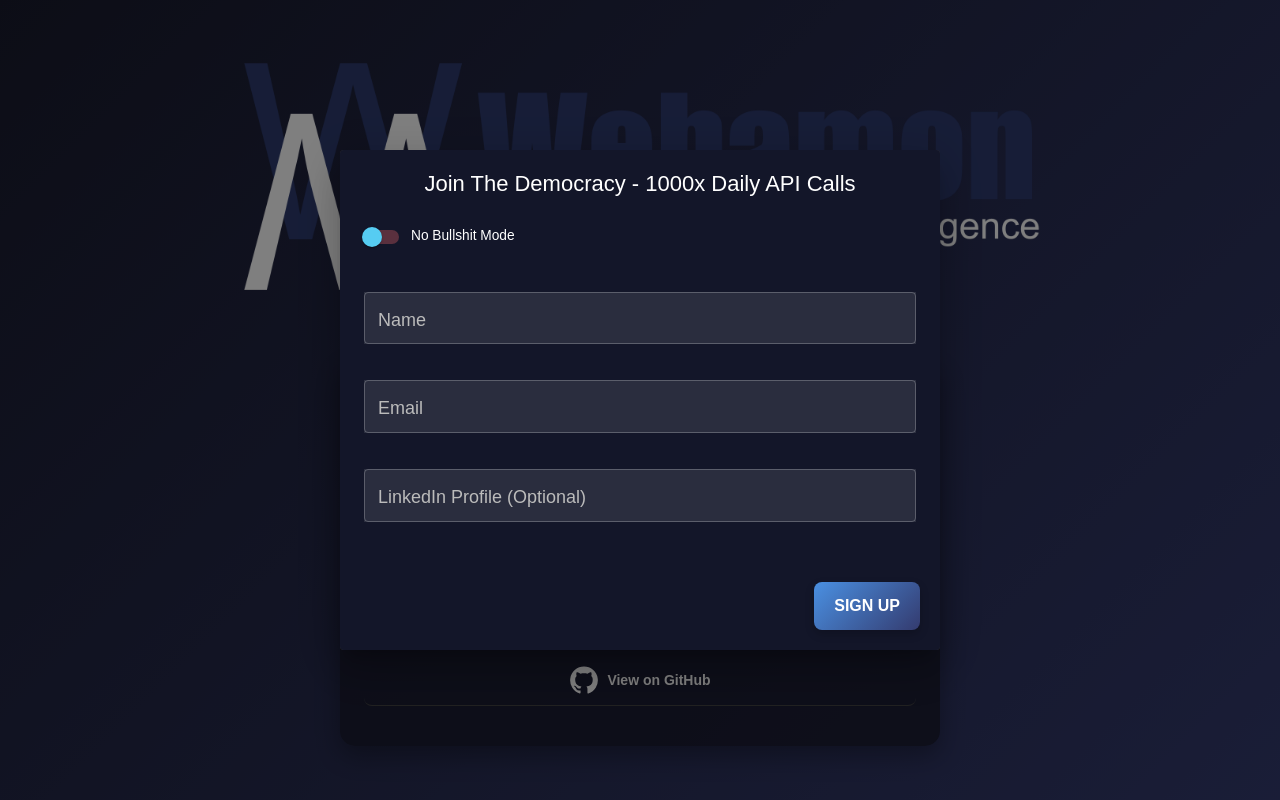
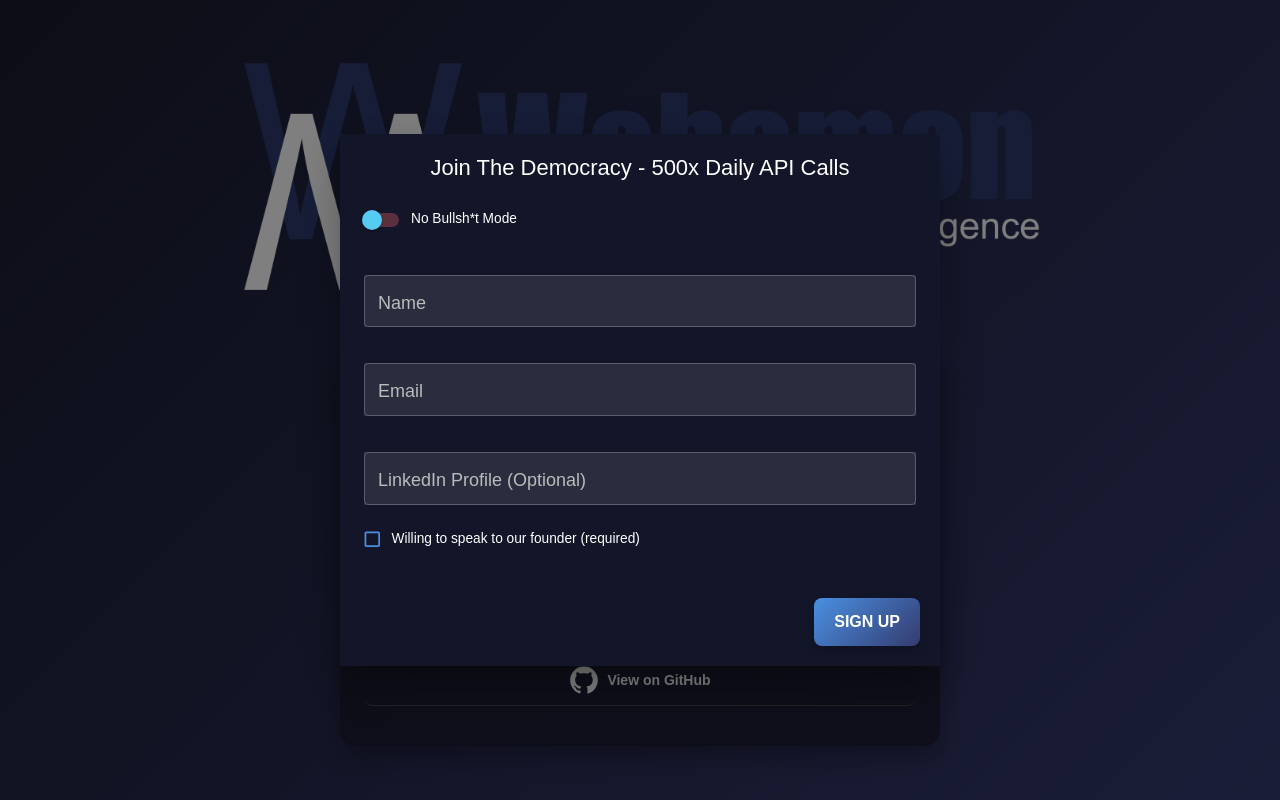
Before and after one commit to webamon-org/Democracy, a React (Create React App) app in the folder Console/: page /login in a window 1280 px wide. Both pictures are taken after a click on the button "SIGN UP". Built offline with nearby package versions, Linux system fonts and the light colour scheme.

Commit message:
signup editng

```diff
--- a/Console/src/scenes/login/index.js
+++ b/Console/src/scenes/login/index.js
@@ -1,5 +1,5 @@
 import React, { useState } from 'react';
-import { Button, TextField, Container, Typography, Dialog, DialogTitle, DialogContent, DialogActions, Switch, FormControlLabel } from '@mui/material';
+import { Button, TextField, Container, Typography, Dialog, DialogTitle, DialogContent, DialogActions, Switch, FormControlLabel, Checkbox } from '@mui/material';
 import GitHubIcon from '@mui/icons-material/GitHub';
 import { useNavigate } from 'react-router-dom';
 import axios from 'axios';
@@ -14,6 +14,7 @@ const AuthenticationPage = () => {
     const [loading, setLoading] = useState(false);
     const [signUpData, setSignUpData] = useState({ name: '', email: '', linkedin: '' });
     const [noBullshitMode, setNoBullshitMode] = useState(false); // Toggle state for No Bullshit mode
+    const [willingToSpeak, setWillingToSpeak] = useState(false); // State for the checkbox
 
     const navigate = useNavigate();
     const { setApiKey } = useAuth();
@@ -32,7 +33,7 @@ const AuthenticationPage = () => {
 
     const handleSignUp = async () => {
         if (!signUpData.name || !signUpData.email) {
-            setMessage('All fields are required.');
+            setMessage('Full name & email');
             return;
         }
 
@@ -51,6 +52,7 @@ const AuthenticationPage = () => {
                 setOpenSignUpDialog(false);
                 // Reset the form data after successful sign-up
                 setSignUpData({ name: '', email: '', linkedin: '' });
+                setWillingToSpeak(false); // Reset the checkbox
             }
         } catch (error) {
             setMessage(`Sign-up failed: ${error.response ? error.response.data.message : error.message}`);
@@ -65,6 +67,7 @@ const AuthenticationPage = () => {
         setSignUpData({ name: '', email: '', linkedin: '' });
         setMessage(''); // Clear any error or success message
         setNoBullshitMode(false); // Reset the toggle when closing
+        setWillingToSpeak(false); // Reset the checkbox
     };
 
     const handleNoBullshitToggle = (event) => {
@@ -147,11 +150,10 @@ const AuthenticationPage = () => {
                 </Button>
             </Container>
 
-            {/* Sign Up Dialog with No Bullshit Mode Toggle */}
+            {/* Sign Up Dialog with No Bulls**t Mode Toggle */}
             <Dialog open={openSignUpDialog} onClose={handleSignUpDialogClose}>
-  {/* Title */}
                 <DialogTitle style={{ backgroundColor: '#131629', color: '#fff', textAlign: 'center', fontSize: '22px' }}>
-    Join The Democracy - 1000x Daily API Calls
+                    Join The Democracy - 500x Daily API Calls
                 </DialogTitle>
 
                 <DialogContent style={{ backgroundColor: '#131629', color: '#fff' }}>
@@ -178,7 +180,7 @@ const AuthenticationPage = () => {
                                 }}
                             />
                         }
-      label="No Bullshit Mode"
+                        label="No Bullsh*t Mode"
                         style={{ marginBottom: '20px', color: '#fff'}}
                     />
 
@@ -215,7 +217,20 @@ const AuthenticationPage = () => {
                         onChange={(e) => setSignUpData({ ...signUpData, linkedin: e.target.value })}
                         InputLabelProps={{ style: { color: '#bbb', fontSize: "18px" } }}
                         InputProps={{ style: { color: '#fff' } }}
-      style={{ marginBottom: '20px', backgroundColor: '#2a2d3e' }}
+                        style={{ marginBottom: '10px', backgroundColor: '#2a2d3e' }}
+                    />
+
+                    {/* Willing to Speak to Founder Checkbox */}
+                    <FormControlLabel
+                        control={
+                            <Checkbox
+                                checked={willingToSpeak}
+                                onChange={(e) => setWillingToSpeak(e.target.checked)}
+                                style={{ color: '#4a90e2' }}
+                            />
+                        }
+                        label="Willing to speak to our founder (required)"
+                        style={{ color: '#fff', marginTop: '5px' }}
                     />
 
                     {/* Error Message */}
@@ -233,9 +248,9 @@ const AuthenticationPage = () => {
                 <DialogActions style={{ backgroundColor: '#131629', justifyContent: 'right', padding: '20px' }}>
                     <Button
                         onClick={handleSignUp}
-      disabled={loading}
+                        disabled={loading || !willingToSpeak}  // Disable if checkbox is not checked
                         style={{
-        backgroundColor: noBullshitMode ? '#ff4d4d' : loading ? '#555' : '#4a90e2',
+                            backgroundColor: noBullshitMode ? '#ff4d4d' : loading || !willingToSpeak ? '#555' : '#4a90e2',
                             color: '#fff',
                             fontWeight: 'bold',
                             padding: '10px 20px',
@@ -265,7 +280,7 @@ const AuthenticationPage = () => {
           color: '#bbb',
         }}
       >
-        - We are a startup<br />
+        - We are a startup & 100% in house<br />
         - We are seeking early adopters to influence the solution<br />
         - No guardrails: Non-attributable accounts will not be permitted<br />
         - Q1/25 goal: Build Infra for daily snapshots of the entire web<br /><br />
```
Also changed, not shown: 1 other file (tests, documents, lock files or other folders). Lines whose indentation alone changed are shown as unchanged.
